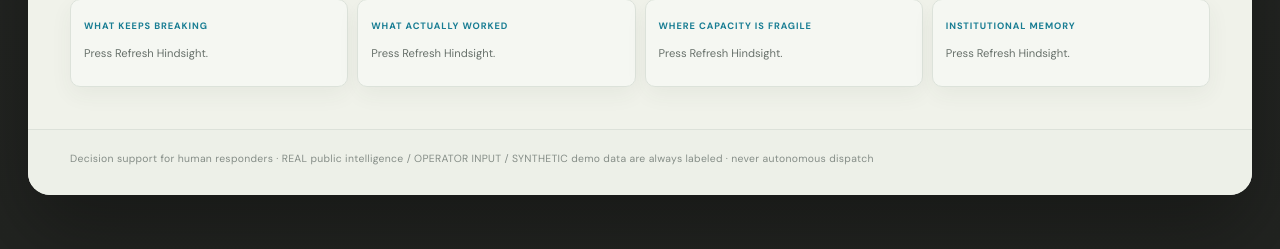
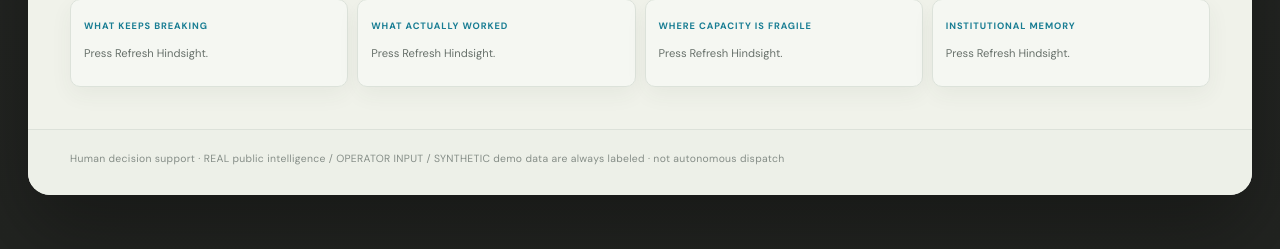
Before and after one commit to Sanjeevakumarnani/CrisisOps, a FastAPI app: page / in a window 1280 px wide. Shown: the part 3310-3559 px from the top of the page. Run offline with FastAPI, Linux system fonts and the light colour scheme; data that the repository does not hold is empty.

```diff
--- a/app/templates/base.html
+++ b/app/templates/base.html
@@ -18,7 +18,7 @@
   <nav><a href="/">Common Picture</a><a href="/analysis">Memory Review</a><a href="/health">Health</a><a class="nav-cta" href="/demo">Load Demo</a></nav>
 </header>
 {% block content %}{% endblock %}
-<footer class="footer">Decision support for human responders · REAL public intelligence / OPERATOR INPUT / SYNTHETIC demo data are always labeled · never autonomous dispatch</footer>
+<footer class="footer">Human decision support · REAL public intelligence / OPERATOR INPUT / SYNTHETIC demo data are always labeled · not autonomous dispatch</footer>
 </div>
 </body>
 </html>
```
